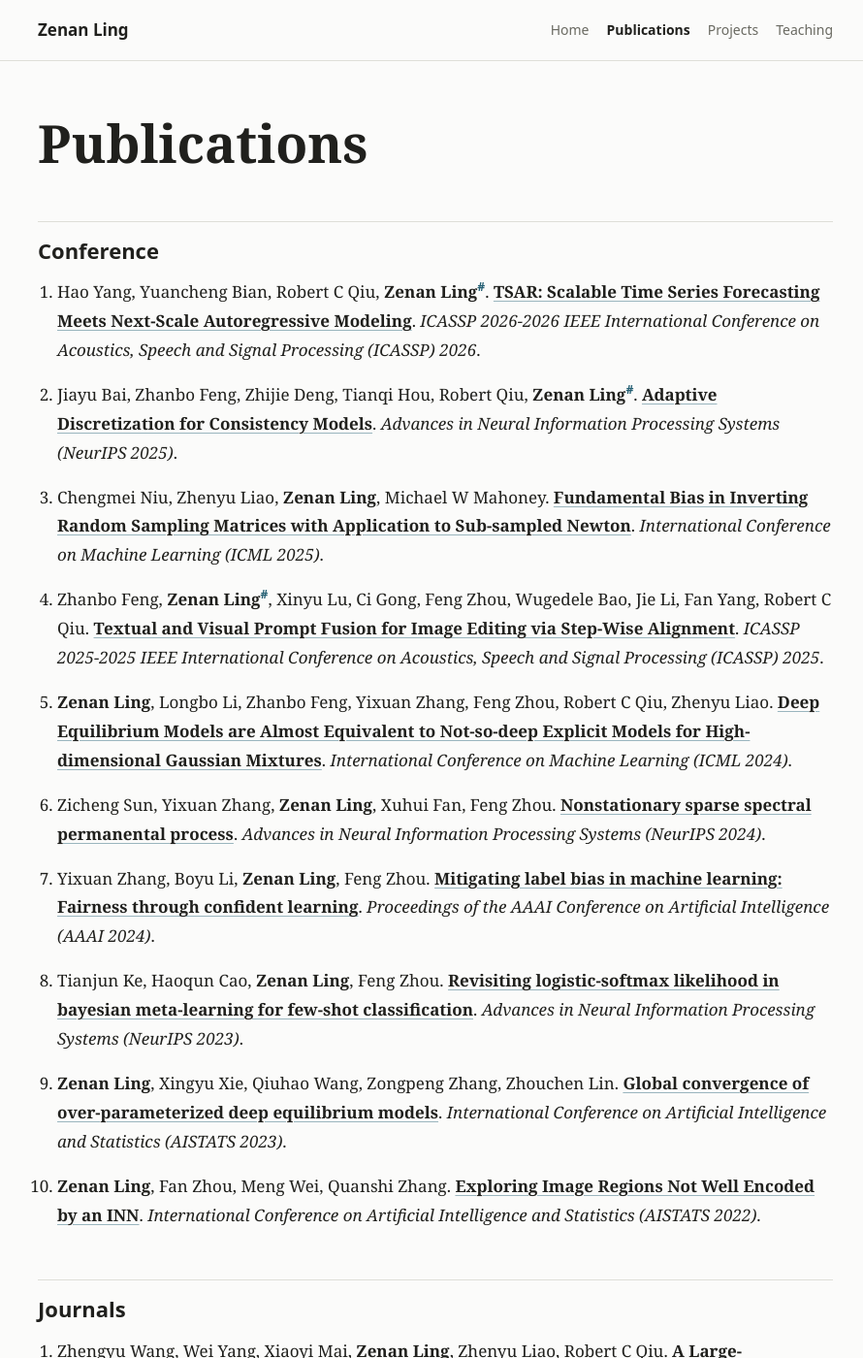
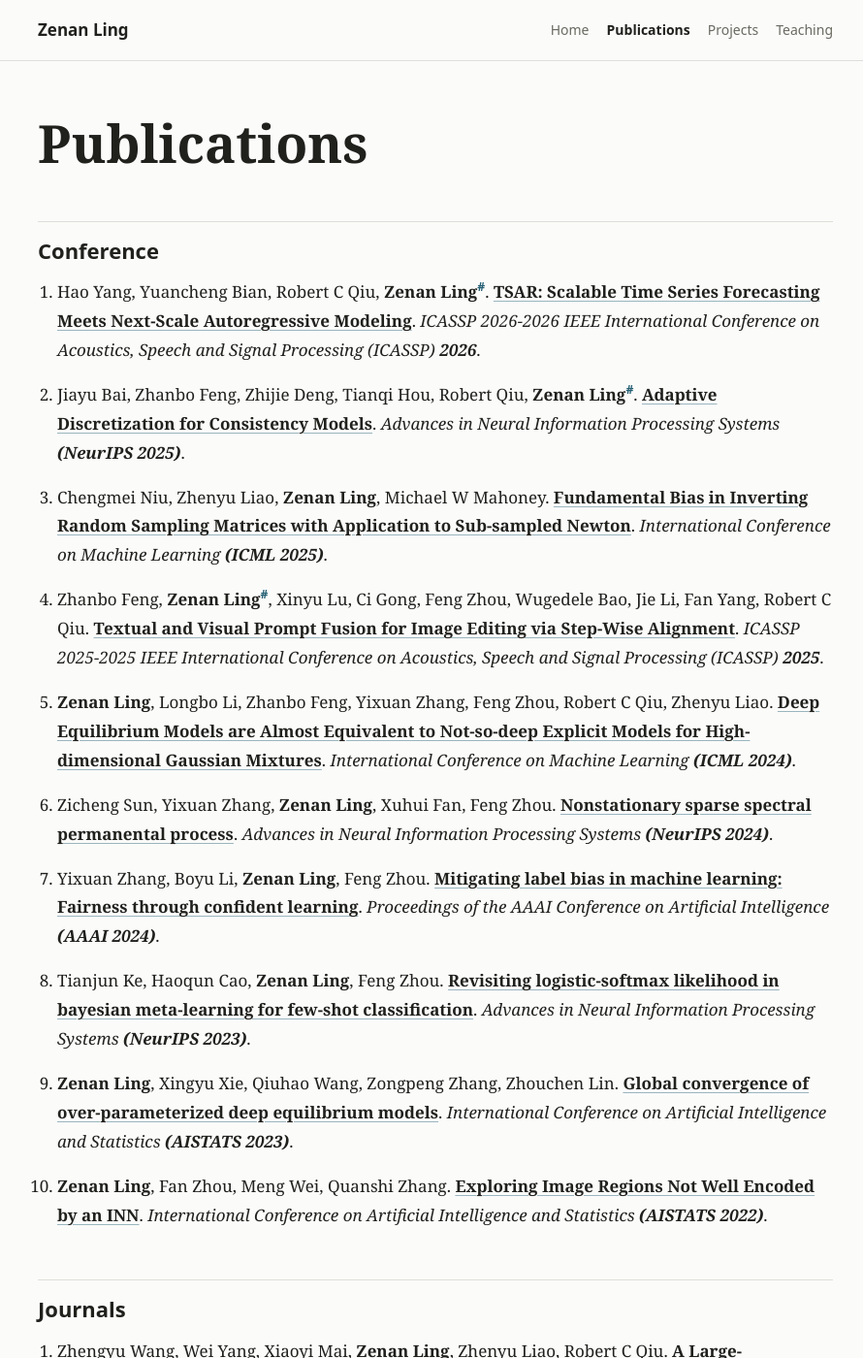
Before and after one commit to lingzenan/lingzenan.github.io, a Jekyll site: the page built from publications.md, in a window 1280 px wide and 1400 px high. Shown: the whole window at 97% size, without its empty margins (191-1081 px from the left). Built offline with Jekyll 4.4.1, drawn with Linux system fonts in a browser that asks for light colours; some of the changed text lies outside the part shown.

Commit message:
Bold publication venue abbreviations

```diff
--- a/assets/publications.js
+++ b/assets/publications.js
@@ -193,12 +193,15 @@ const renderEntry = (entry) => {
   const hasAbbreviation = abbreviation
     ? cleanVenue.includes(`(${abbreviation.toLowerCase()})`)
     : false;
-  const venueSuffix =
+  const venueSuffixText =
     abbreviation && year
       ? hasAbbreviation
         ? ` ${year}`
         : ` (${escapeHtml(abbreviation)} ${year})`
       : "";
+  const venueSuffix = venueSuffixText
+    ? `<strong class="publication-abbr">${venueSuffixText}</strong>`
+    : "";
 
   return `
     <li>
--- a/assets/style.css
+++ b/assets/style.css
@@ -215,6 +215,10 @@ a.publication-title {
   font-style: italic;
 }
 
+.publication-abbr {
+  font-weight: 700;
+}
+
 .content blockquote {
   margin: 18px 0;
   padding: 12px 18px;
```
